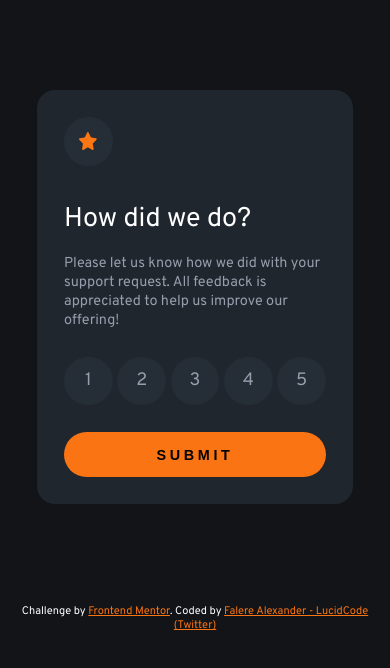
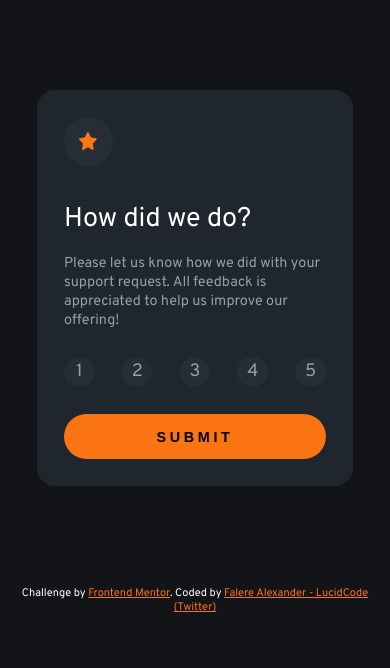
Before and after one commit to Alexanderlucid/FM_Interactive_rating_component, a plain HTML site: page index.html in a window 390 px wide. Drawn offline with Linux system fonts and the light colour scheme.

Commit message:
build push

```diff
--- a/style.css
+++ b/style.css
@@ -97,7 +97,6 @@ p{
 }
 .submit{
     border: none;
-    outline: none;
     width: 100%;
     border-radius: 2rem;
     padding: 0.8rem 0;
@@ -107,9 +106,15 @@ p{
     font-size: 0.8rem;
     cursor: pointer;
     background-color: var(--orange);
+    transition: background-color 0.3s;
 }
 .submit:hover{
     background-color: var(--White)
+}
+.submit:active,.submit:focus{
+    background-color: var(--orange);
+    outline: none;
+
 }
 /* Attribution */
 .attribution {
@@ -140,6 +145,10 @@ p{
     .card-container{
         width:90%;
     }
+    .rating-option{
+        width: 1.7rem;
+        height: 1.7rem;
+    }
     .attribution {
         position: relative;
         bottom: -100px;
```
